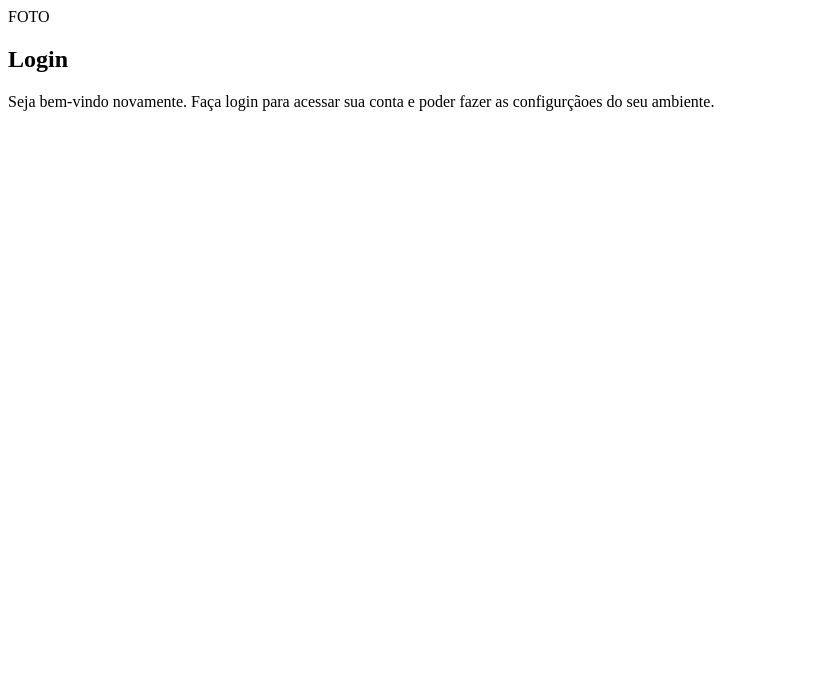
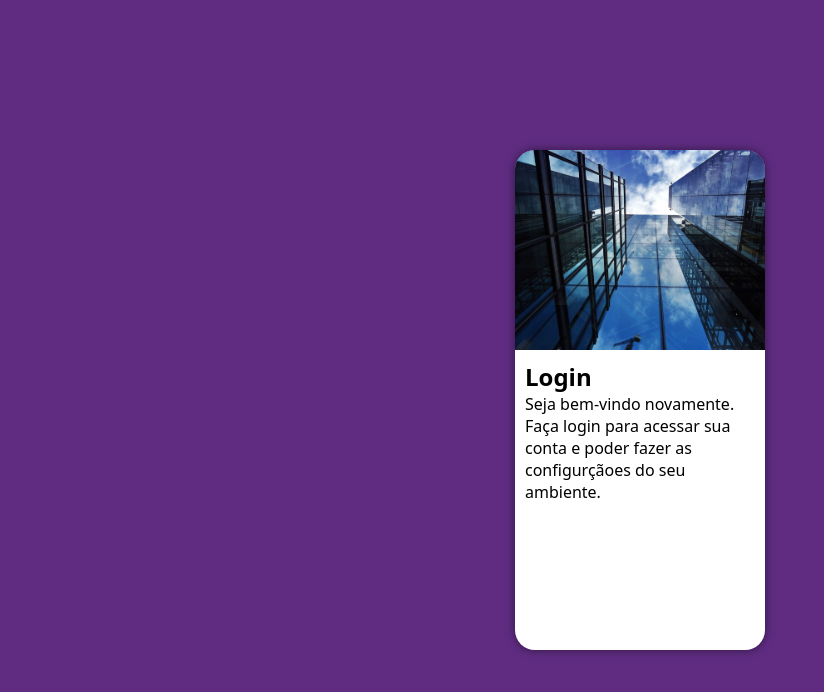
Before and after one commit to devdiegoSE/projeto-login, a plain HTML site: page index.html in a window 1280 px wide. Shown: the whole page, without its empty margins (0-824 px from the left). Drawn offline with Linux system fonts and the light colour scheme.

Commit message:
inicio das css

```diff
--- a/estilos/style.css
+++ b/estilos/style.css
@@ -3,6 +3,53 @@
 /*Paleta de cores
 
 verde: #49a09d
-verde: #5f2c82
+lilás: #5f2c82
 
 */
+
+* {
+    font-family: system-ui, -apple-system, BlinkMacSystemFont, 'Segoe UI', Roboto, Oxygen, Ubuntu, Cantarell, 'Open Sans', 'Helvetica Neue', sans-serif;
+    padding: 0px;
+    margin: 0px;
+    box-sizing: border-box;
+}
+
+body, html {
+    background-color: #5f2c82;
+    height: 100vh;
+    width: 100vw;
+}
+
+main{
+    position: relative;
+    height: 100vh;
+    width: 100vw;
+}
+
+section#login{
+    position: absolute;
+    top: 50%;
+    left: 50%;
+    transform: translate(-50%, -50%);
+    overflow: hidden;
+
+    background-color: white;
+    width: 250px;
+    height: 500px;
+    border-radius: 20px;
+    box-shadow: 0px 0px 10px rgba(0, 0, 0, 0.5);
+
+}
+
+section#login > div#imagem {
+    display: block;
+    background: #5f2c82 url(../imagens/sevenstorm.jpg) no-repeat;
+    background-size: cover;
+    background-position: left bottom;
+    height: 200px;
+}
+
+section#login > div#formulario {
+    display: block;
+    padding: 10px;
+}
--- a/index.html
+++ b/index.html
@@ -10,7 +10,7 @@
    <main>
     <section id="login">
         <div id="imagem">
-            FOTO
+            <!-- aqui vai uma imagem nas CSS -->
         </div>
         <div id="formulario">
             <h1>Login</h1>
```
